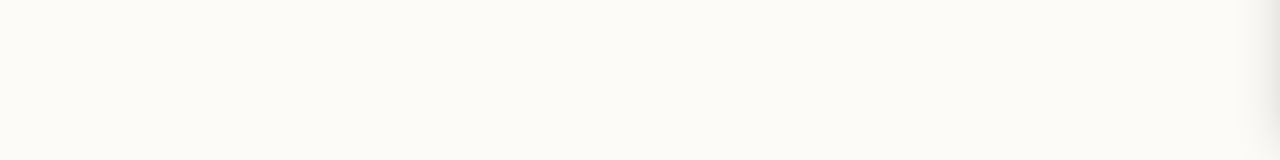
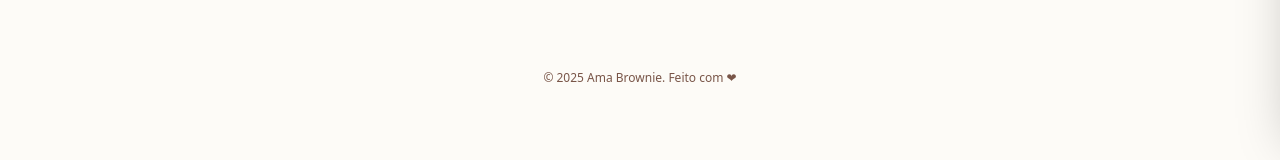
Before and after one commit to elishowbr/ama-brownie, a Next.js app: page /main in a window 1280 px wide. Shown: the part 670-830 px from the top of the page. Built offline with nearby package versions, Linux system fonts and the light colour scheme; no server answers; the database is empty; a web font is replaced by a local one.

Commit message:
release update

```diff
--- a/src/components/Footer.tsx
+++ b/src/components/Footer.tsx
@@ -1,7 +1,7 @@
 export default function Footer() {
     return (
-        <footer className="absolute bottom-6 text-xs text-chocolate-600 font-medium w-full text-center">
-            <h2>© 2025 Ama Brownie Doceria</h2>
+        <footer className=" bottom-12 text-xs text-chocolate-600 font-medium w-full text-center">
+            <h2>© 2025 Ama Brownie. Feito com ❤︎</h2>
         </footer>
     )
 }
--- a/src/components/StoreInterface.tsx
+++ b/src/components/StoreInterface.tsx
@@ -6,6 +6,7 @@ import ProductCard from "@/components/ProductCard";
 import ProductModal from "@/components/ProductModal";
 import { useCart } from "@/context/CartContext";
 import { ShoppingBag, ChevronRight } from "lucide-react";
+import Footer from "./Footer";
 
 interface Produto {
     id: string;
@@ -162,6 +163,8 @@ export default function StoreInterface({ initialProducts }: StoreInterfaceProps)
                 )}
             </main>
 
+            <Footer />
+
             {/* MODAL */}
             {produtoSelecionado && (
                 <ProductModal
```
